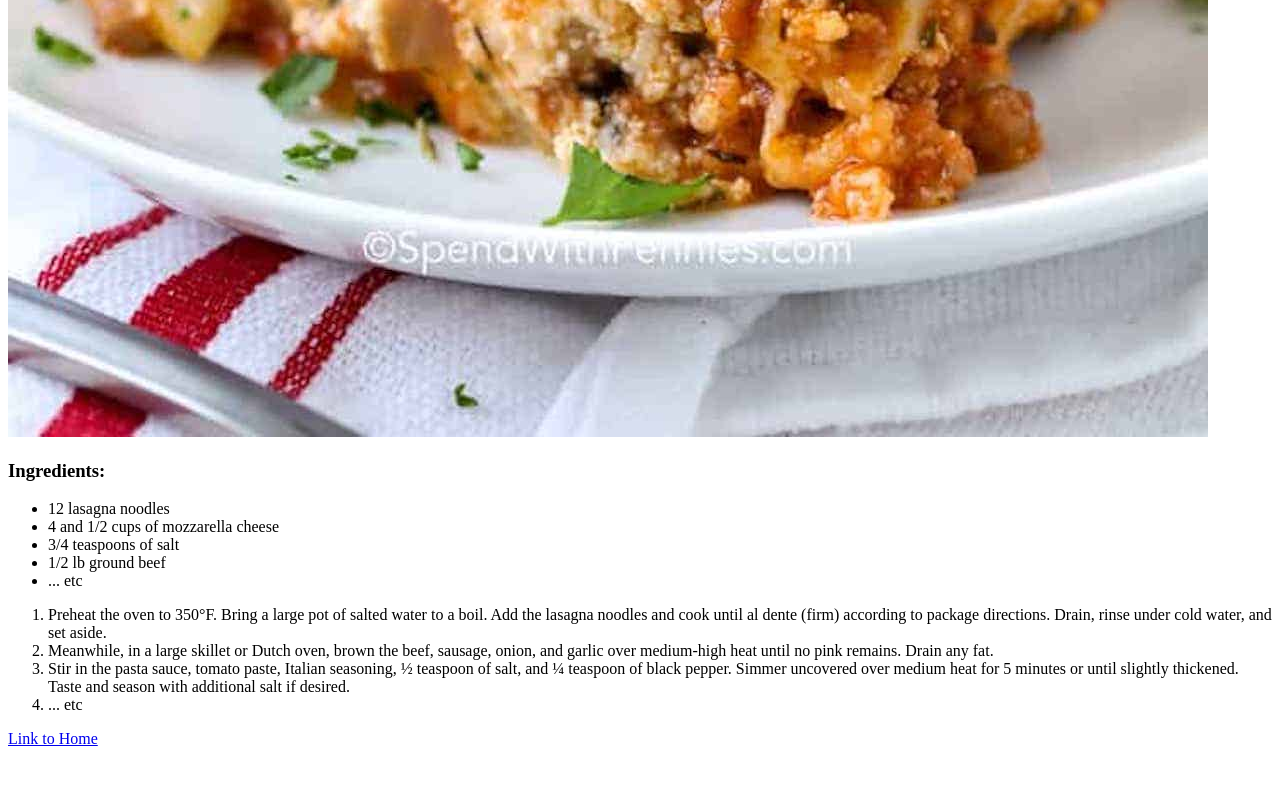
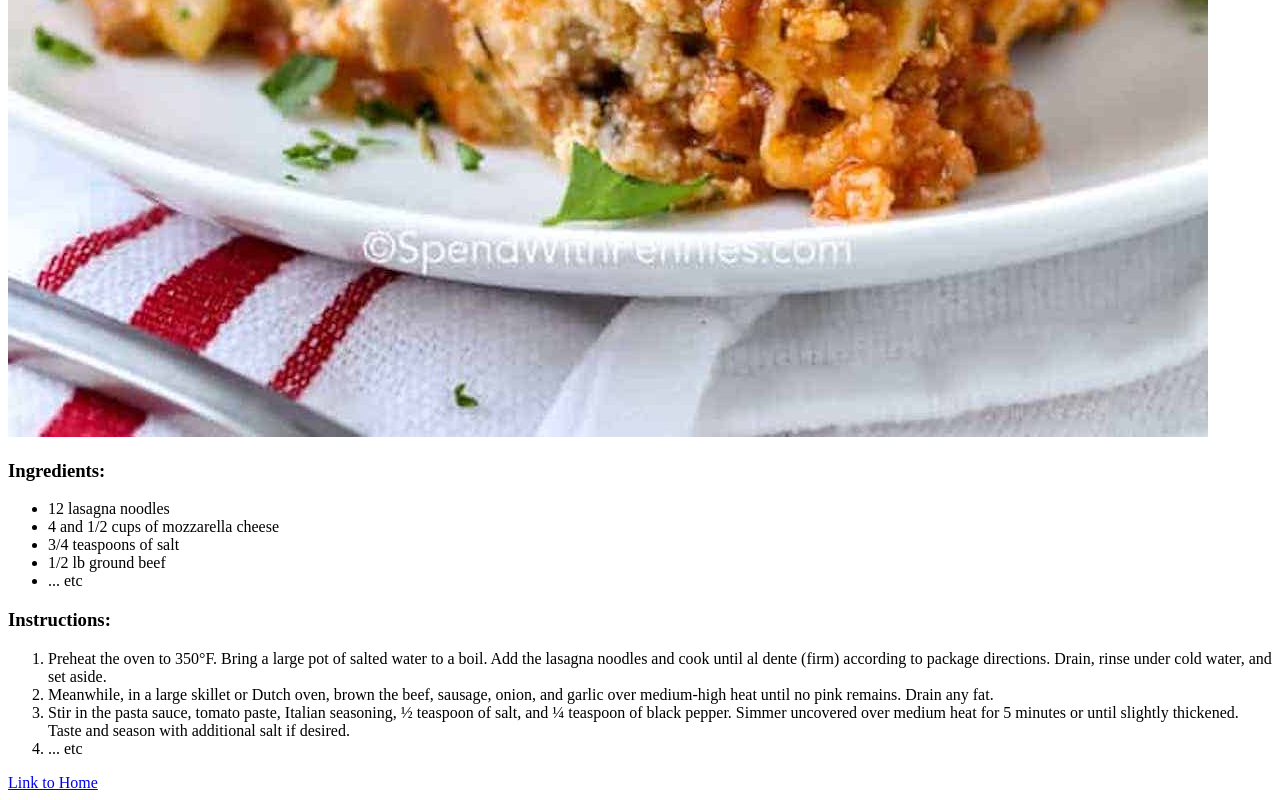
Before and after one commit to benevolenthuang/odin-recipes, a plain HTML site: page recipes/lasagna.html in a window 1280 px wide. Shown: the part 1517-2317 px from the top of the page. Before the commit the page ends 2273 px from the top, so only its background shows below. Drawn offline with Linux system fonts and the light colour scheme.

Commit message:
Added instructions to lasagna

```diff
--- a/recipes/lasagna.html
+++ b/recipes/lasagna.html
@@ -17,6 +17,7 @@
         <li>1/2 lb ground beef</li>
         <li>... etc</li>
     </ul>
+    <h3>Instructions:</h3>
     <ol>
         <li>Preheat the oven to 350°F. Bring a large pot of salted water to a boil. Add the lasagna noodles and cook until al dente (firm) according to package directions. Drain, rinse under cold water, and set aside.</li>
         <li>Meanwhile, in a large skillet or Dutch oven, brown the beef, sausage, onion, and garlic over medium-high heat until no pink remains. Drain any fat.</li>
```
